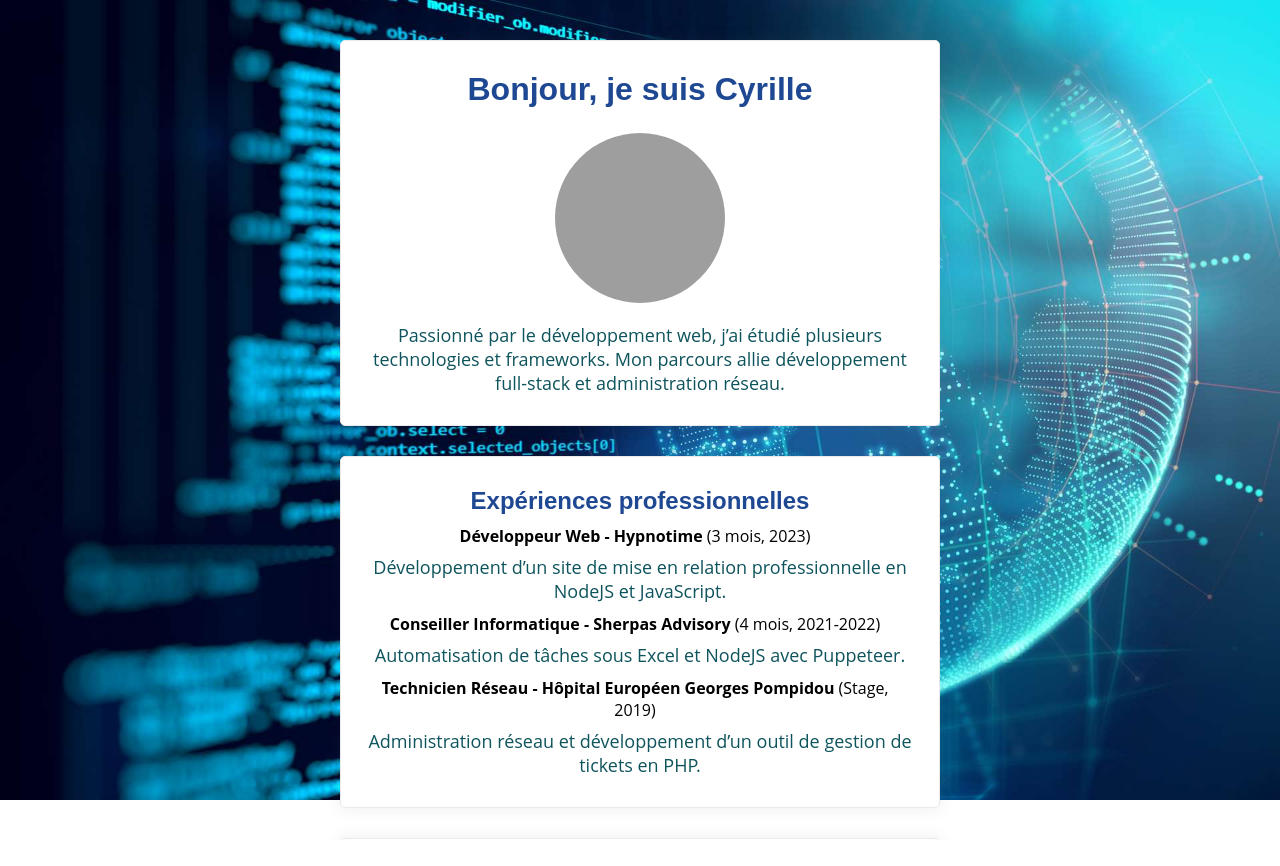
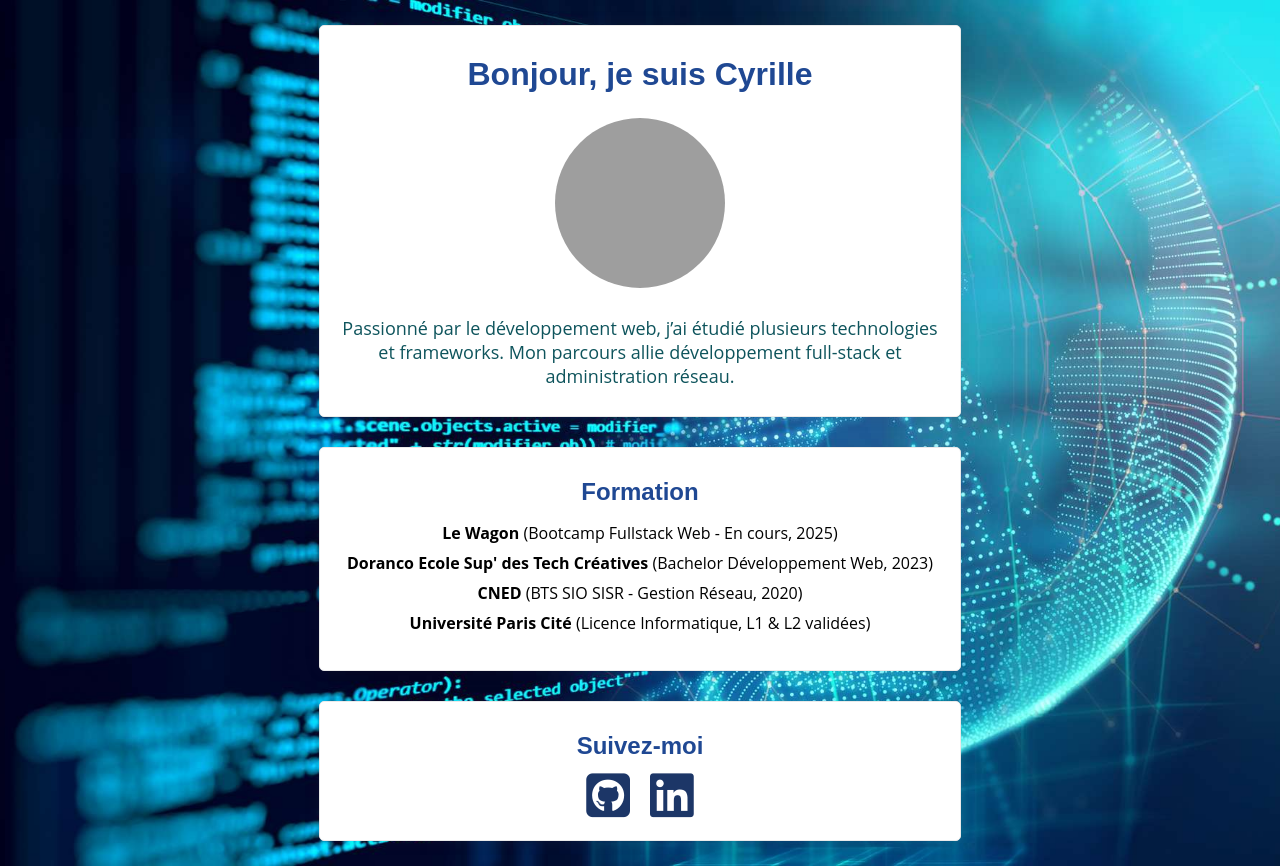
Before and after one commit to tilnede0x1182/profile, a plain HTML site: page index.html in a window 1280 px wide. Before the commit the page ends 840 px from the top, so only its background shows below. Drawn offline with Linux system fonts and the light colour scheme; grey boxes are pictures that could not be loaded.

Commit message:
Corrections mineures

```diff
--- a/index.html
+++ b/index.html
@@ -8,106 +8,6 @@
     <link rel="stylesheet" href="https://cdnjs.cloudflare.com/ajax/libs/font-awesome/6.5.1/css/all.min.css">
     <link href="https://fonts.googleapis.com/css2?family=Space+Grotesk:wght@500&family=Space+Mono:ital@0;1&display=swap" rel="stylesheet">
     <link rel="stylesheet" href="style.css">
-
-    <style>
-        html, body {
-            height: 100%;
-            font-family: 'Open Sans', sans-serif;
-        }
-
-        body {
-            background-image: url('./images/Image\ Programmation\ \(3\).jpg');
-            background-size: cover;
-            background-position: center;
-            background-repeat: no-repeat;
-            text-align: center;
-            padding: 20px;
-						overflow: auto;
-        }
-
-        h1, h2, h3 {
-            font-family: 'Complet', sans-serif;
-            color: #1f4893;
-            margin: 10px 0;
-        }
-
-        a {
-            text-decoration: none;
-            color: #6a31a2c7;
-            font-size: 18px;
-            font-weight: bold;
-            transition: color 0.3s ease;
-        }
-
-        a:hover {
-            color: #a23131;
-        }
-
-        #profile-pic {
-            width: 100%;
-            max-width: 170px;
-            padding: 15px;
-            aspect-ratio: 1 / 1;
-            border-radius: 50%;
-            object-fit: cover;
-            margin: 0 auto;
-        }
-
-        .container {
-						margin: 10px 10px;
-            display: flex;
-            flex-direction: column;
-            align-items: center;
-            justify-content: center;
-						gap: 10px;
-						margin: 10px;
-        }
-
-        .card {
-						display: block;
-						flex-direction: column;
-						gap: 1px;
-            background-color: #ffffff;
-            border: 1px solid #EAEAEA;
-            border-radius: 5px;
-            box-shadow: 0 0 16px rgba(94, 76, 76, 0.1);
-            padding: 20px;
-            max-width: 600px;
-            width: 90%;
-            text-align: center;
-						margin: 10px;
-        }
-
-        .card ul {
-            list-style-type: none;
-            padding: 0;
-        }
-
-        .card li {
-            margin-bottom: 8px;
-        }
-
-				.card ul li {
-					display: block;
-				}
-
-        .social-icons {
-            display: flex;
-            justify-content: center;
-            gap: 20px;
-        }
-
-        .social-icons i {
-            font-size: 50px;
-            color: #1c3667;
-        }
-
-        p {
-            font-size: 18px;
-            color: #0e545c;
-        }
-
-    </style>
 </head>
 <body>
     <div class="container">
@@ -116,21 +16,6 @@
             <h1>Bonjour, je suis Cyrille</h1>
             <img id="profile-pic" src="https://scontent-cdg4-2.xx.fbcdn.net/v/t39.30808-1/300622916_10222365757798189_5381306804189963358_n.jpg?stp=dst-jpg_s200x200_tt6&_nc_cat=107&ccb=1-7&_nc_sid=e99d92&_nc_ohc=rMTf9CSEGk4Q7kNvgGzuSZk&_nc_zt=24&_nc_ht=scontent-cdg4-2.xx&_nc_gid=AqIJCEseebGAmtsN3toSaJk&oh=00_AYC8fJ98KV4UjYh7m6FfAMEQnXoSfkmV0fbL_4Ses1c7Cg&oe=67AFD620" alt="Profil Cyrille de Gasquet">
             <p>Passionné par le développement web, j’ai étudié plusieurs technologies et frameworks. Mon parcours allie développement full-stack et administration réseau.</p>
-        </div>
-
-        <!-- Carte Expérience -->
-        <div class="card">
-            <h2>Expériences professionnelles</h2>
-            <ul>
-                <li><strong>Développeur Web - Hypnotime</strong> (3 mois, 2023)</li>
-                <p>Développement d’un site de mise en relation professionnelle en NodeJS et JavaScript.</p>
-
-                <li><strong>Conseiller Informatique - Sherpas Advisory</strong> (4 mois, 2021-2022)</li>
-                <p>Automatisation de tâches sous Excel et NodeJS avec Puppeteer.</p>
-
-                <li><strong>Technicien Réseau - Hôpital Européen Georges Pompidou</strong> (Stage, 2019)</li>
-                <p>Administration réseau et développement d’un outil de gestion de tickets en PHP.</p>
-            </ul>
         </div>
 
         <!-- Carte Formation -->
@@ -144,17 +29,6 @@
 						</ul>
         </div>
 
-        <!-- Carte Compétences -->
-        <div class="card">
-            <h2>Compétences</h2>
-            <ul>
-                <li>Développement Web (HTML, CSS, JavaScript, PHP, NodeJS, ReactJS)</li>
-                <li>Base de données (MongoDB, MySQL, SQL)</li>
-                <li>Gestion de projet Agile & Git (GitHub, GitLab, Git Bash)</li>
-                <li>Développement Front-end et Back-end</li>
-            </ul>
-        </div>
-
         <!-- Carte Réseaux sociaux -->
         <div class="card">
             <h2>Suivez-moi</h2>
--- a/style.css
+++ b/style.css
@@ -1,27 +1,22 @@
-
 html, body {
 	margin: 0;
-	overflow: hidden;
-	height: 100%;
+	padding: 0;
+	min-height: 100vh;
+	font-family: 'Open Sans', sans-serif;
 }
 
 body {
-	/* display: flex;
-  justify-content: space-evenly; */
-
-	background-image: url('./images/Image\ Programmation\ \(3\).jpg');
+	background-image: url('./images/Image Programmation (3).jpg');
 	background-size: cover;
 	background-position: center;
 	background-repeat: no-repeat;
-
-	font-family: Open Sans, sans-serif;
-  padding: 20px;
+	padding: 15px 20px;
 	text-align: center;
-  margin: 0;
+	overflow: hidden;
 }
 
 h1, h2, h3 {
-  font-family: Complet, sans-serif;
+	font-family: 'Complet', sans-serif;
 	color: #1f4893;
 	margin: 10px 0;
 }
@@ -38,79 +33,60 @@ a:hover {
 	color: #a23131;
 }
 
-/* Image toujours ronde */
 #profile-pic {
 	width: 100%;
 	max-width: 170px;
-	padding: 25px;
+	padding: 15px;
 	aspect-ratio: 1 / 1;
 	border-radius: 50%;
 	object-fit: cover;
 	margin: 0 auto;
 }
 
-/* Card centrée, largeur adaptative et hauteur fixe */
+.container {
+	display: flex;
+	flex-direction: column;
+	align-items: center;
+	justify-content: center;
+	gap: 10px;
+}
+
 .card {
+	display: block;
 	background-color: #ffffff;
 	border: 1px solid #EAEAEA;
 	border-radius: 5px;
 	box-shadow: 0 0 16px rgba(94, 76, 76, 0.1);
 	padding: 20px;
-  margin: 25px auto;
-  max-width: 400px;
+	max-width: 600px;
 	width: 90%;
-  min-width: 250px;
-  overflow-y: auto;
-  box-sizing: border-box;
+	text-align: center;
+	margin: 10px;
 }
 
-ul {
-  list-style: none;
+.card ul {
+	list-style-type: none;
 	padding: 0;
-  margin: 0;
 }
 
-ul li {
-  display: inline;
-  margin-right: 10px;
+.card li {
+	margin-bottom: 8px;
+	display: block;
 }
 
-.img-circle {
-  border-radius: 50%;
+.social-icons {
+	display: flex;
+	justify-content: center;
+	gap: 20px;
 }
 
-.text-center {
-  text-align: center;
-}
-
-.card-white {
-  background: white;
-  padding: 30px;
-  border: 1px solid lightgrey;
-}
-
-i {
+.social-icons i {
 	font-size: 50px;
 	color: #1c3667;
 }
 
 p {
-  font-size: 20px;
-  margin: 0 0 10px 0;
-	color:  #0e545c;;
+	font-size: 18px;
+	color: #0e545c;
+	margin: 8px 0;
 }
-
-@media (max-width: 960px) {
-  /* Pour un écran < 960px, cette classe CSS s'applique */
-
-}
-
-@media (max-width: 720px) {
-  /* Pour un écran < 720px, cette classe CSS s'applique */
-
-}
-
-@media (max-width: 540px) {
-  /* Pour un écran < 540px, cette classe CSS s'applique */
-
-}
```
Lines whose indentation alone changed are shown as unchanged.
